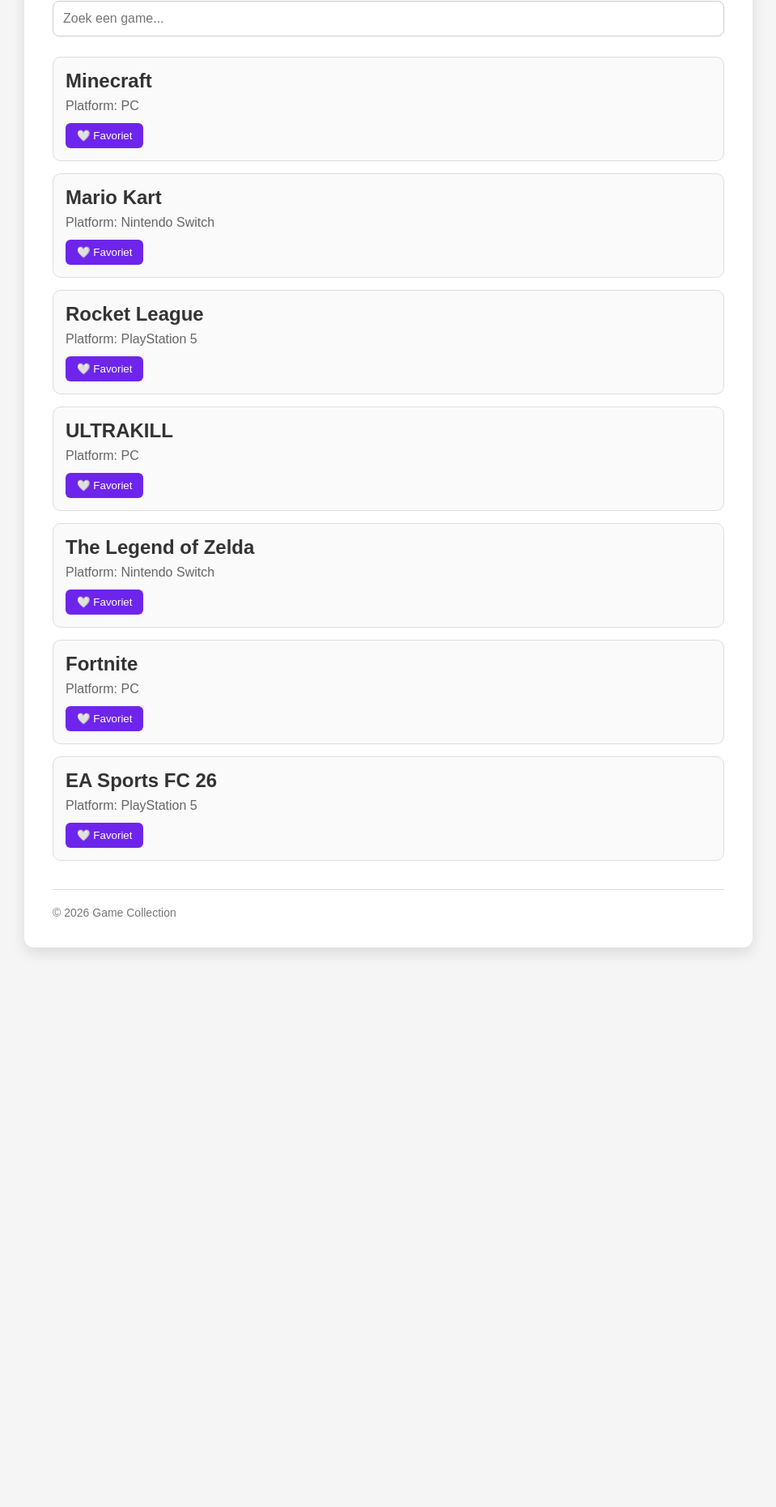
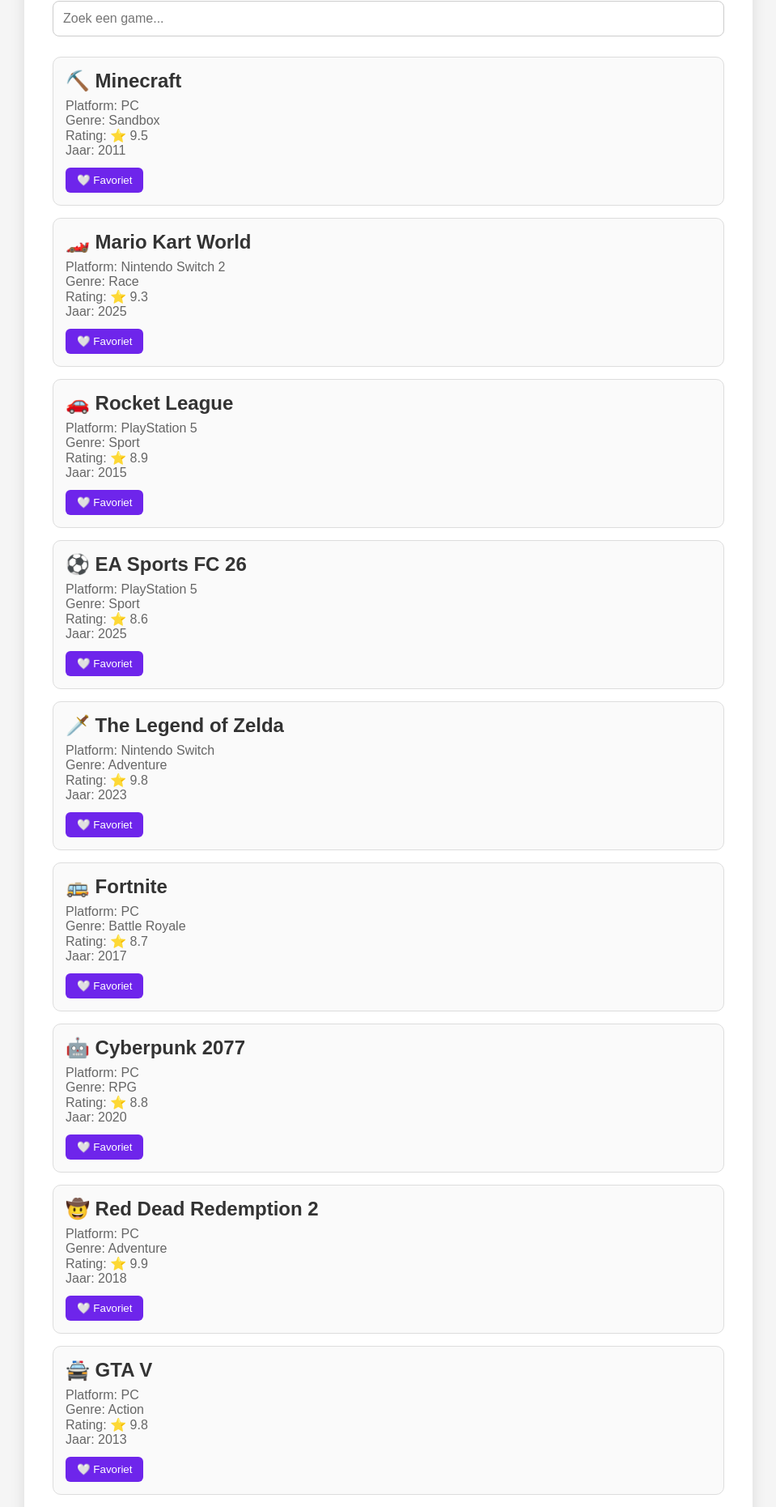
Before and after one commit to rbroesk-dev/Game-Collection, a React (Vite) app in the folder game-collection/: page / in a window 1280 px wide. Shown: the part 239-2100 px from the top of the page at 81% size, without its empty margins (160-1119 px from the left). Before the commit the page ends 1449 px from the top, so only its background shows below. Built offline with nearby package versions, Linux system fonts and the light colour scheme.

Commit message:
Les 8 - JSON toegepast

```diff
--- a/game-collection/src/App.jsx
+++ b/game-collection/src/App.jsx
@@ -3,47 +3,10 @@
 import Header from "./components/Header";
 import Footer from "./components/Footer";
 import GameCard from "./components/GameCard";
+import games from "./data/games.json";
 
 function App() {
   const [search, setSearch] = useState("");
-
-  const games = [
-    {
-      id: 1,
-      title: "Minecraft",
-      platform: "PC"
-    },
-    {
-      id: 2,
-      title: "Mario Kart",
-      platform: "Nintendo Switch"
-    },
-    {
-      id: 3,
-      title: "Rocket League",
-      platform: "PlayStation 5"
-    },
-    {
-      id: 4,
-      title: "ULTRAKILL",
-      platform: "PC"
-    },
-    {
-      id: 5,
-      title: "The Legend of Zelda",
-      platform: "Nintendo Switch"
-    },
-    {
-      id: 6,
-      title: "Fortnite",
-      platform: "PC"
-    },
-    {
-      id: 7,
-      title: "EA Sports FC 26",
-      platform: "PlayStation 5"
-    }
-  ];
 
   return (
     <div className="container">
@@ -72,6 +35,9 @@
               key={game.id}
               title={game.title}
               platform={game.platform}
+              genre={game.genre}
+              rating={game.rating}
+              year={game.year}
             />
           ))}
       </div>
--- a/game-collection/src/components/GameCard.jsx
+++ b/game-collection/src/components/GameCard.jsx
@@ -7,6 +7,9 @@
         <div className="game-card">
             <h2>{props.title}</h2>
             <p>Platform: {props.platform}</p>
+            <p>Genre: {props.genre}</p>
+            <p>Rating: ⭐ {props.rating}</p>
+            <p>Jaar: {props.year}</p>
 
             <button
                 className="favorite-button"
--- /dev/null
+++ b/game-collection/src/data/games.json
@@ -0,0 +1,170 @@
+[
+  {
+    "id": 1,
+    "title": "⛏️ Minecraft",
+    "platform": "PC",
+    "genre": "Sandbox",
+    "rating": 9.5,
+    "year": 2011
+  },
+  {
+    "id": 2,
+    "title": "🏎️ Mario Kart World",
+    "platform": "Nintendo Switch 2",
+    "genre": "Race",
+    "rating": 9.3,
+    "year": 2025
+  },
+  {
+    "id": 3,
+    "title": "🚗 Rocket League",
+    "platform": "PlayStation 5",
+    "genre": "Sport",
+    "rating": 8.9,
+    "year": 2015
+  },
+  {
+    "id": 4,
+    "title": "⚽ EA Sports FC 26",
+    "platform": "PlayStation 5",
+    "genre": "Sport",
+    "rating": 8.6,
+    "year": 2025
+  },
+  {
+    "id": 5,
+    "title": "🗡️ The Legend of Zelda",
+    "platform": "Nintendo Switch",
+    "genre": "Adventure",
+    "rating": 9.8,
+    "year": 2023
+  },
+  {
+    "id": 6,
+    "title": "🚌 Fortnite",
+    "platform": "PC",
+    "genre": "Battle Royale",
+    "rating": 8.7,
+    "year": 2017
+  },
+  {
+    "id": 7,
+    "title": "🤖 Cyberpunk 2077",
+    "platform": "PC",
+    "genre": "RPG",
+    "rating": 8.8,
+    "year": 2020
+  },
+  {
+    "id": 8,
+    "title": "🤠 Red Dead Redemption 2",
+    "platform": "PC",
+    "genre": "Adventure",
+    "rating": 9.9,
+    "year": 2018
+  },
+  {
+    "id": 9,
+    "title": "🚔 GTA V",
+    "platform": "PC",
+    "genre": "Action",
+    "rating": 9.8,
+    "year": 2013
+  },
+  {
+    "id": 10,
+    "title": "👑 Elden Ring",
+    "platform": "PlayStation 5",
+    "genre": "RPG",
+    "rating": 9.7,
+    "year": 2022
+  },
+  {
+    "id": 11,
+    "title": "🚀 ROC Amstelland Dev Challenge",
+    "platform": "ESP32 / Raspberry Pi / Arduino",
+    "genre": "Developer Event",
+    "rating": 10.0,
+    "year": 2027
+  },
+  {
+    "id": 12,
+    "title": "🌲 Terraria",
+    "platform": "PC",
+    "genre": "Sandbox",
+    "rating": 9.2,
+    "year": 2011
+  },
+  {
+    "id": 13,
+    "title": "🎯 Valorant",
+    "platform": "PC",
+    "genre": "FPS",
+    "rating": 8.5,
+    "year": 2020
+  },
+  {
+    "id": 14,
+    "title": "⚔️ League of Legends",
+    "platform": "PC",
+    "genre": "MOBA",
+    "rating": 8.4,
+    "year": 2009
+  },
+  {
+    "id": 15,
+    "title": "🧱 Roblox",
+    "platform": "PC / Mobile",
+    "genre": "Sandbox",
+    "rating": 8.2,
+    "year": 2006
+  },
+  {
+    "id": 16,
+    "title": "🍃 Animal Crossing",
+    "platform": "Nintendo Switch",
+    "genre": "Simulation",
+    "rating": 9.0,
+    "year": 2020
+  },
+  {
+    "id": 17,
+    "title": "🐺 The Witcher 3",
+    "platform": "PC",
+    "genre": "RPG",
+    "rating": 9.8,
+    "year": 2015
+  },
+  {
+    "id": 18,
+    "title": "🪄 Hogwarts Legacy",
+    "platform": "PlayStation 5",
+    "genre": "RPG",
+    "rating": 8.8,
+    "year": 2023
+  },
+  {
+    "id": 19,
+    "title": "🥷 Assassin's Creed Shadows",
+    "platform": "PlayStation 5",
+    "genre": "Action",
+    "rating": 8.5,
+    "year": 2025
+  },
+  {
+    "id": 20,
+    "title": "💥 Call of Duty Black Ops 7",
+    "platform": "PC",
+    "genre": "FPS",
+    "rating": 8.7,
+    "year": 2025
+  },
+  {
+    "id": 21,
+    "title": "🏎️ Forza Horizon 5",
+    "platform": "PC / Xbox",
+    "genre": "Race",
+    "rating": 9.1,
+    "year": 2021
+  }
+]
```
